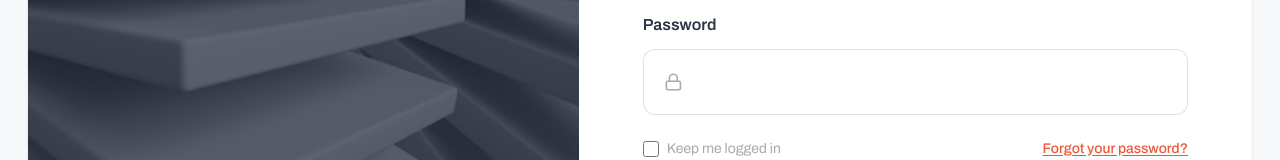
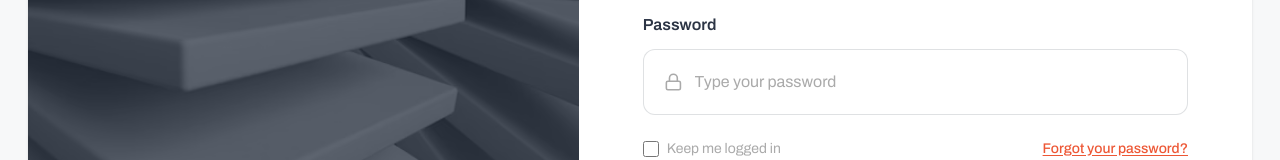
Before and after one commit to Grupp-5-WIN25-Molntjanster/lms-frontend, a Next.js app: page /enter-password in a window 1280 px wide. Shown: the part 407-567 px from the top of the page. Built offline with nearby package versions, Linux system fonts and the light colour scheme.

Commit message:
fix: correct placeholder typo in EnterPasswordPage and update ModuleDto courseId type to number

```diff
--- a/src/app/(auth)/enter-password/page.tsx
+++ b/src/app/(auth)/enter-password/page.tsx
@@ -52,7 +52,7 @@ export default function EnterPasswordPage() {
               type="password"
               value={password}
               onChange={(e) => setPassword(e.target.value)}
-                ceholder="Type your password"
+                placeholder="Type your password"
               className="w-full bg-transparent text-base outline-none placeholder:text-muted"
               required
             />
--- a/src/app/courses/[id]/content/page.tsx
+++ b/src/app/courses/[id]/content/page.tsx
@@ -11,7 +11,7 @@ import Link from "next/link";
 // ============================================================
 interface ModuleDto {
   id: string;
-  courseId: string;
+  courseId: number;
   title: string;
   description: string | null;
   order: number;
@@ -786,7 +786,7 @@ export default function CourseContentEditorPage() {
     setLoading(true);
     try {
       const res = await contentApi.getModules(courseId);
-      setModules(res.data?.items || []);
+      setModules((res.data?.items || []) as ModuleDto[]);
     } catch {
       setMsg("Failed to load modules.");
     } finally {
@@ -803,7 +803,7 @@ export default function CourseContentEditorPage() {
     setLessonsLoading((prev) => ({ ...prev, [moduleId]: true }));
     try {
       const res = await contentApi.getLessons(moduleId, 1, 50);
-      setLessonsMap((prev) => ({ ...prev, [moduleId]: res.data?.items || [] }));
+      setLessonsMap((prev) => ({ ...prev, [moduleId]: (res.data?.items || []) as any }));
     } catch {
       setMsg("Failed to load lessons.");
     } finally {
@@ -828,7 +828,7 @@ export default function CourseContentEditorPage() {
     setLessonsLoading((prev) => ({ ...prev, [moduleId]: true }));
     try {
       const res = await contentApi.getLessons(moduleId, 1, 50);
-      setLessonsMap((prev) => ({ ...prev, [moduleId]: res.data?.items || [] }));
+      setLessonsMap((prev) => ({ ...prev, [moduleId]: (res.data?.items || []) as any }));
     } catch {
       setMsg("Failed to refresh lessons.");
     } finally {
```
